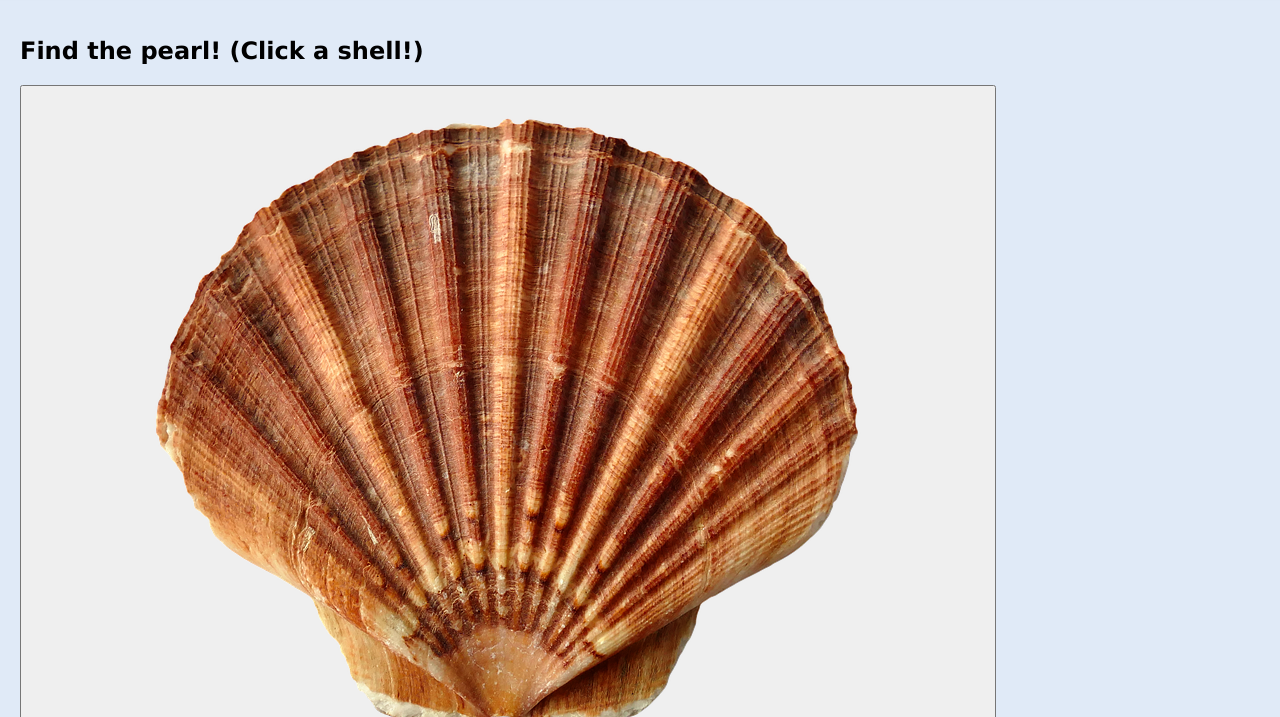
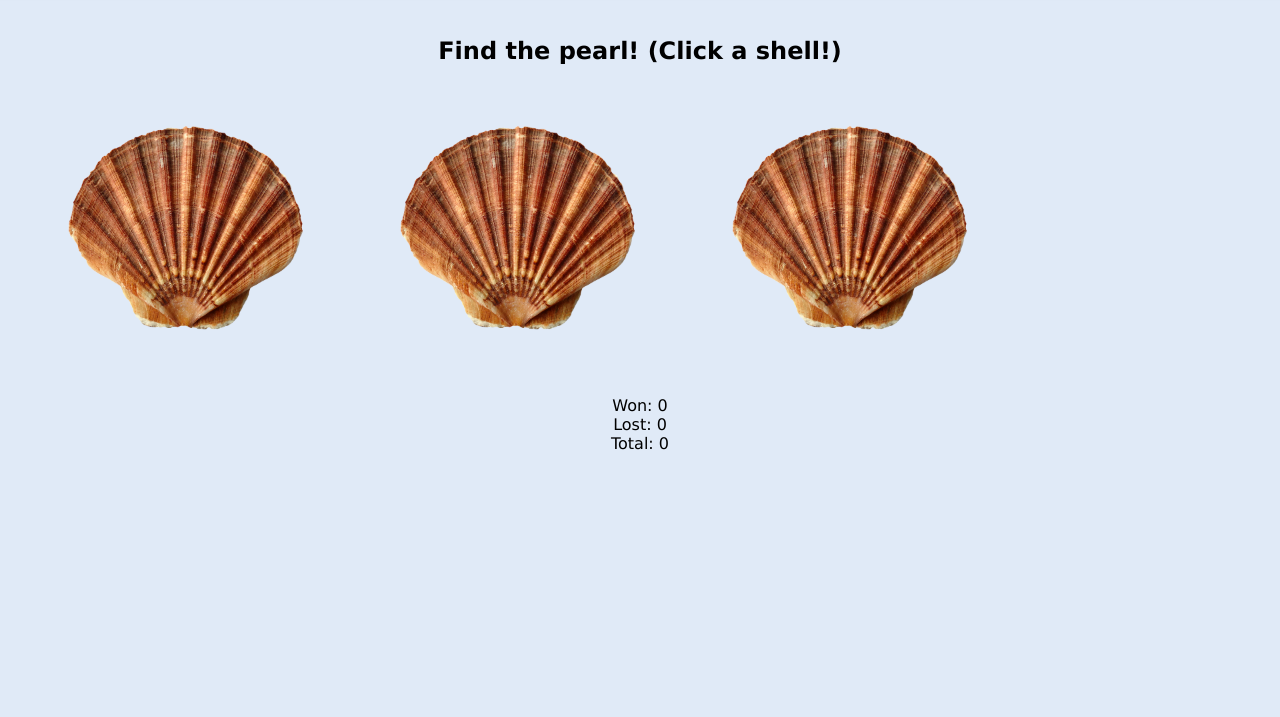
Before and after one commit to zhaoak/shell-game, a plain HTML site: page index.html in a window 1280 px wide. Shown: the part 83-800 px from the top of the page. Drawn offline with Linux system fonts and the light colour scheme.

Commit message:
fixed wrong id in HTML for shell button, added some css styling

```diff
--- a/index.html
+++ b/index.html
@@ -19,6 +19,7 @@
         <!-- css -->
         <link rel="stylesheet" href="styles/reset.css" />
         <link rel="stylesheet" href="styles/global.css" />
+	<link rel="stylesheet" href="styles/shellgame.css" />
         <!-- add link for page specific css -->
     </head>
 
@@ -31,9 +32,9 @@
             <h2 id="userPrompt">Find the pearl! (Click a shell!)</h2>
 
 	    <div id="shellContainer">
-		    <button type="button" id="shellOneButton"><img src="assets/shell.png"></button>
-		    <button type="button" id="shellTwoButton"><img src="assets/shell.png"></button>
-		    <button type="button" id="shellTwoButton"><img src="assets/shell.png"></button>
+		    <button type="button" id="shellOneButton"><img class="shellImg" src="assets/shell.png" alt="Shell number one."></button>
+		    <button type="button" id="shellTwoButton"><img class="shellImg" src="assets/shell.png" alt="Shell number two."></button>
+		    <button type="button" id="shellThreeButton"><img class="shellImg" src="assets/shell.png" alt="Shell number three."></button>
 	    </div>
 
 	    <section id="statsList">
--- /dev/null
+++ b/styles/shellgame.css
@@ -0,0 +1,27 @@
+main {
+    text-align: center;
+}
+
+header {
+    text-align: center;
+}
+
+button {
+    background-color: transparent;
+    border: none;
+    outline: none;
+    cursor: pointer;
+}
+
+.shellImg {
+    width: 320px;
+    height: 226px;
+}
+
+#shellContainer {
+    display: flex;
+    flex-flow: row nowrap;
+    margin-bottom: 50px;
+    margin-top: 50px;
+    background-color: transparent;
+}
```
